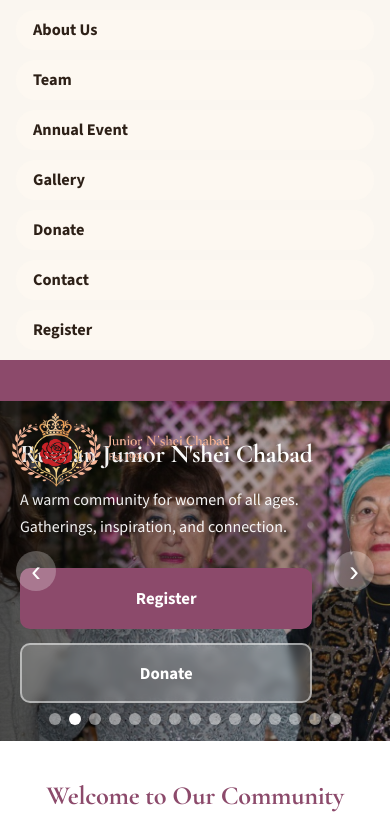
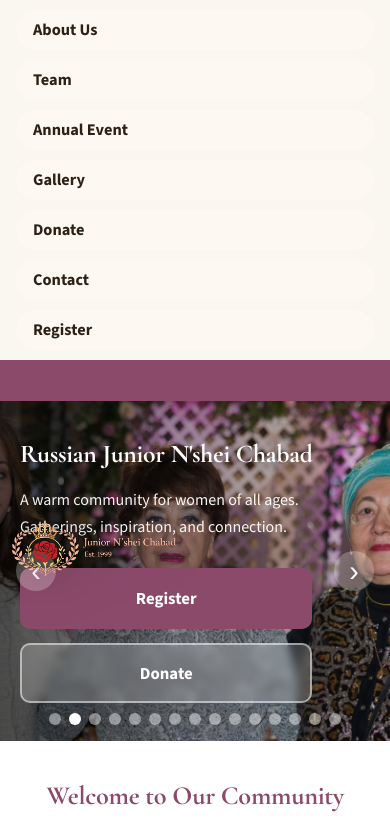
Before and after one commit to chevrutah247/nurit, a Next.js app: page / in a window 390 px wide. Shown: the top 834 px of the page. Built offline with nearby package versions, Linux system fonts and the light colour scheme; no server answers.

Commit message:
Align hero logo with text block

```diff
--- a/app/globals.css
+++ b/app/globals.css
@@ -128,13 +128,13 @@
 
 .hero-logo-link {
   position: absolute;
-  top: 18px;
+  top: 132px;
   left: 18px;
   z-index: 8;
   display: inline-flex;
   align-items: flex-start;
   justify-content: flex-start;
-  max-width: min(34vw, 300px);
+  max-width: min(28vw, 250px);
 }
 
 .hero-corner-logo {
@@ -181,7 +181,7 @@
 
 .hero-overlay-content {
   max-width: 600px;
-  padding: 150px 60px 40px;
+  padding: 130px 60px 40px 320px;
   color: #fff;
 }
 
@@ -712,9 +712,9 @@
 
 @media (max-width: 640px) {
   .hero-logo-link {
-    top: 12px;
+    top: 120px;
     left: 12px;
-    max-width: min(56vw, 220px);
+    max-width: min(42vw, 170px);
   }
 
   .nav-link,
```
